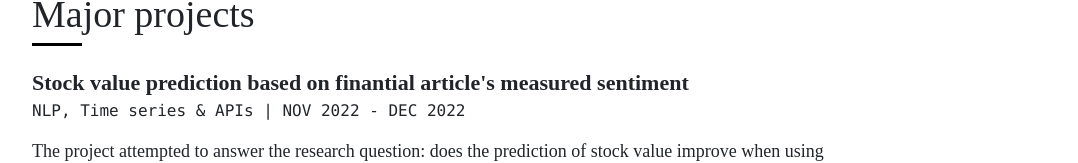
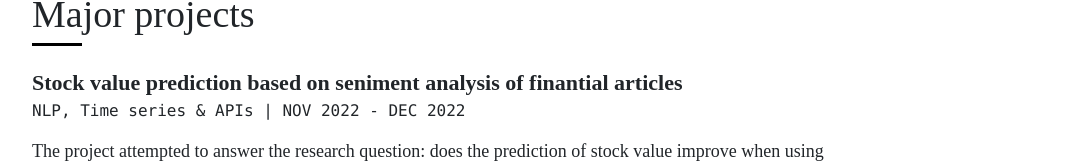
Before and after one commit to ness24000/ness24000.github.io, a plain HTML site: page projects.html in a window 1280 px wide. Shown: the part 193-356 px from the top of the page, without its empty margins (93-1171 px from the left). Drawn offline with nearby package versions, Linux system fonts and the light colour scheme.

Commit message:
minor change to previous added project

```diff
--- a/projects.html
+++ b/projects.html
@@ -39,7 +39,7 @@
               </div>
 
               <div class="project_div">
-                <strong class = 'project_title'> Stock value prediction based on finantial article's measured sentiment</strong>
+                <strong class = 'project_title'> Stock value prediction based on seniment analysis of finantial articles</strong>
                 <p class="date"> NLP, Time series & APIs | NOV 2022 - DEC 2022</p>
                  <p class = 'project_par'> The project attempted to answer the research question: does the prediction of stock value improve
                   when using information about sentiment on financial articles referring to the stock? The research involved three phases. First,
```
